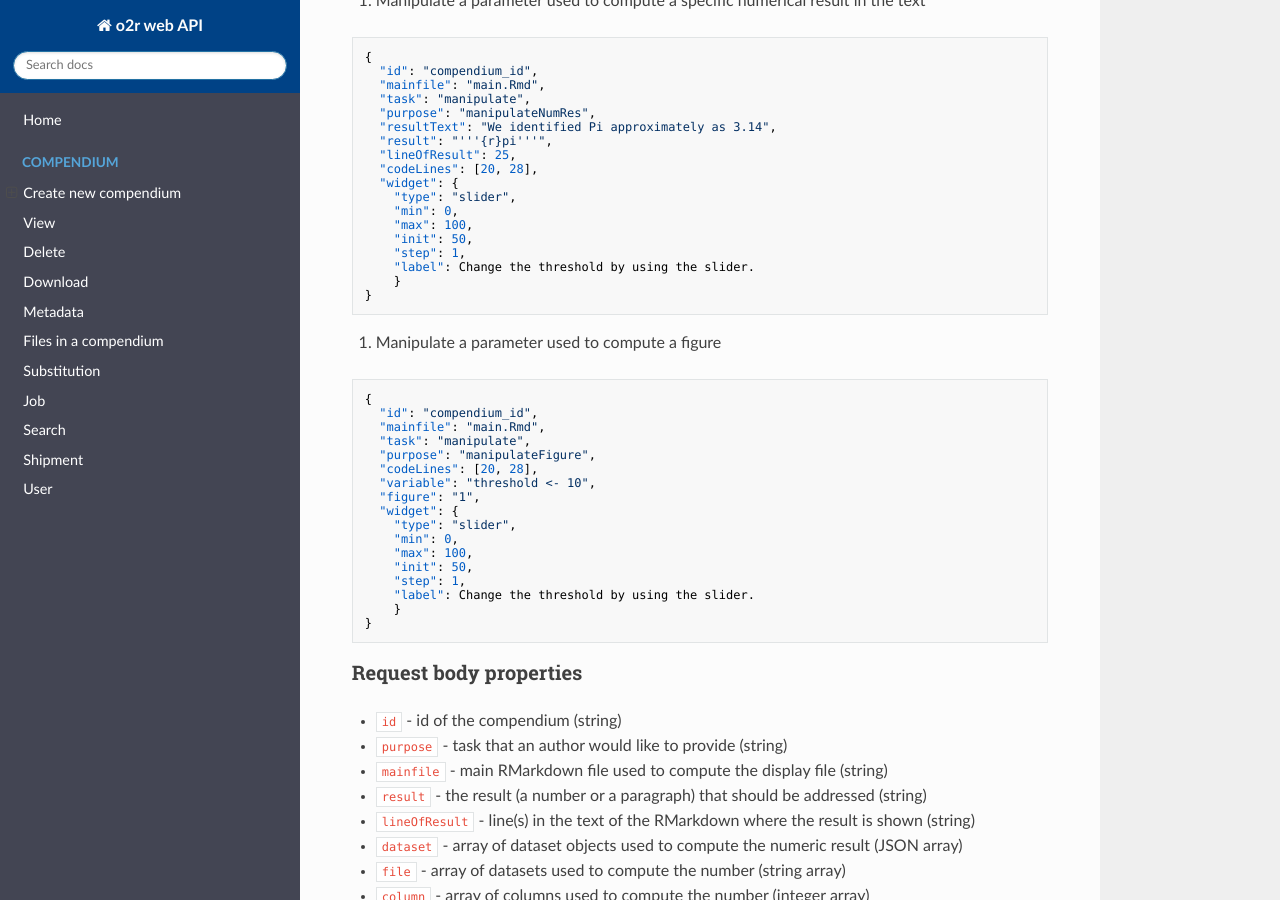
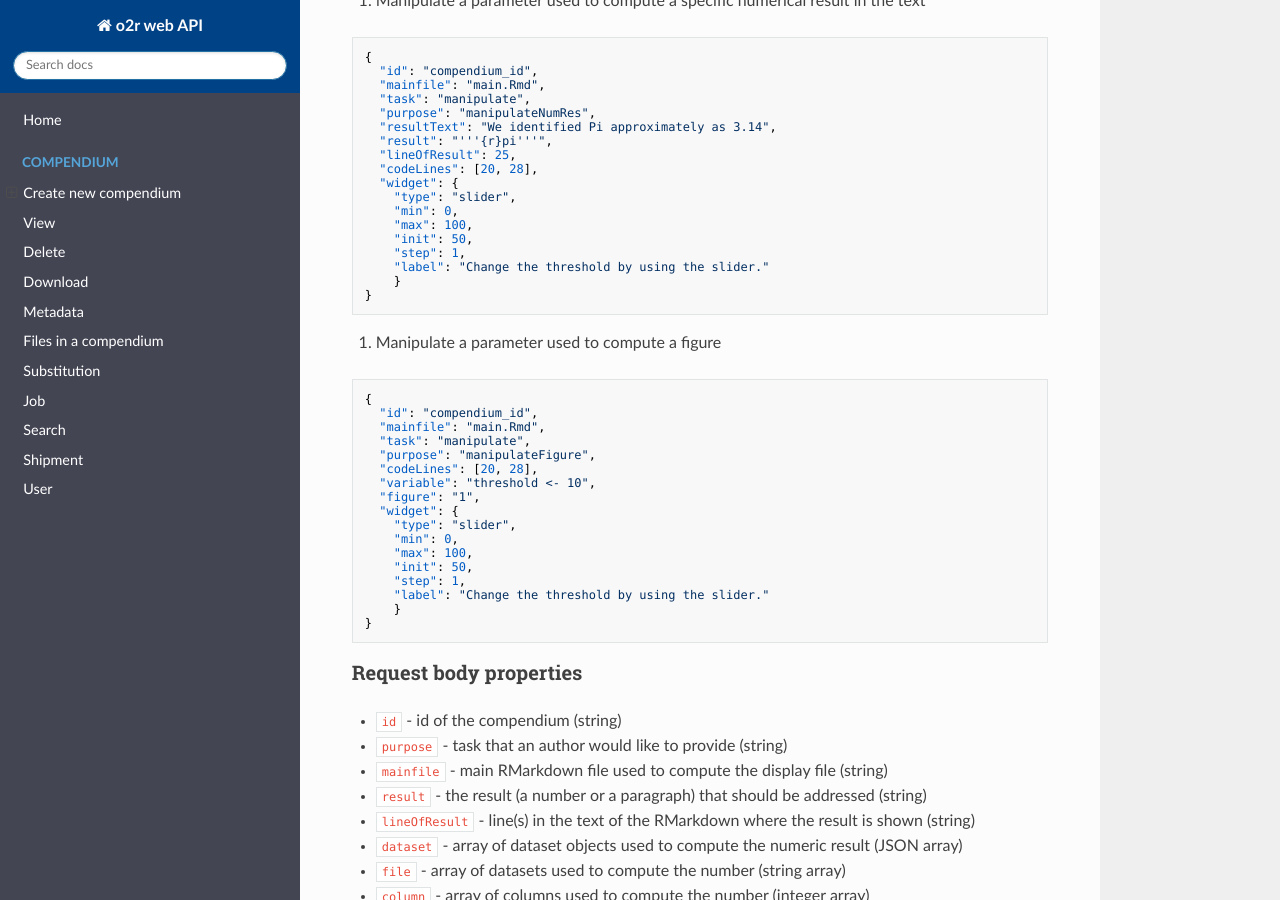
Before and after one commit to o2r-project/api, an MkDocs documentation site: the page built from docs/compendium/bindings.md, in a window 1280 px wide and 900 px high, scrolled down 3038 px. Built offline with MkDocs 1.6.1, drawn with Linux system fonts in a browser that asks for light colours; nearby versions of some CDN libraries; old or Windows-style settings are respelled for this version of MkDocs.

````diff
--- a/docs/compendium/bindings.md
+++ b/docs/compendium/bindings.md
@@ -70,7 +70,7 @@ Note: For now, all R files other than the mainfile are implicitly included in th
   "id":"compendium_id",
   "task": "inspect",
   "purpose": "showPaperCode",
-  "mainfile": "main.Rmd"
+  "mainfile": "main.Rmd",
   "dataset": ["data.csv"]
 }
 ```
@@ -155,7 +155,7 @@ Note: For now, all R files other than the mainfile are implicitly included in th
     "max": 100,
     "init": 50,
     "step": 1,
-    "label": Change the threshold by using the slider.
+    "label": "Change the threshold by using the slider."
     }
 }
 ```
@@ -175,7 +175,7 @@ Note: For now, all R files other than the mainfile are implicitly included in th
     "max": 100,
     "init": 50,
     "step": 1,
-    "label": Change the threshold by using the slider.
+    "label": "Change the threshold by using the slider."
     }
 }
 ```
````
